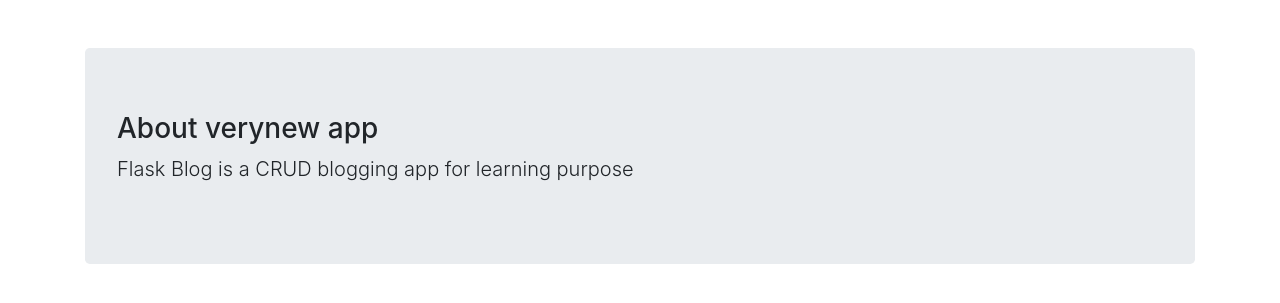
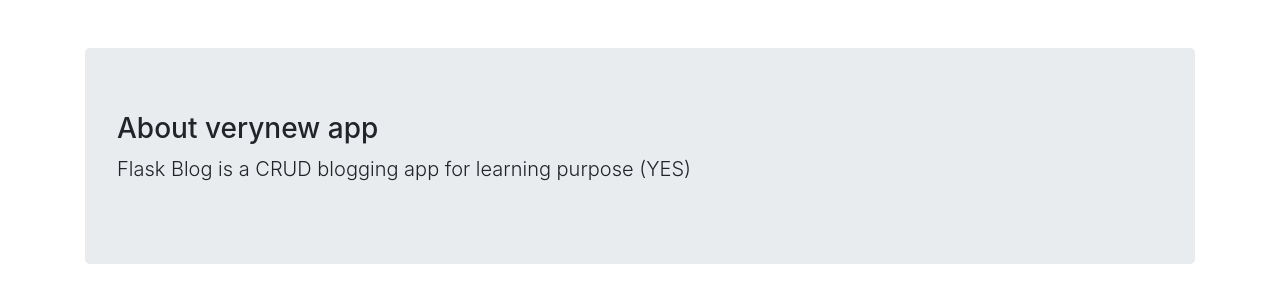
Before and after one commit to deepakkumarjha1111/current, a Flask app: page /about in a window 1280 px wide. Shown: the part 56-359 px from the top of the page. Run offline with Flask 2, Linux system fonts and the light colour scheme; some libraries are stand-ins or nearby versions.

Commit message:
Update about.html

```diff
--- a/flaskblog/templates/about.html
+++ b/flaskblog/templates/about.html
@@ -2,7 +2,7 @@
 {% block content %}
 <div class="jumbotron">
     <h3>About verynew app</h3>
-    <p class="lead">Flask Blog is a CRUD blogging app for learning purpose</p>
+    <p class="lead">Flask Blog is a CRUD blogging app for learning purpose (YES)</p>
 </div>
 
 {% endblock %}
```
